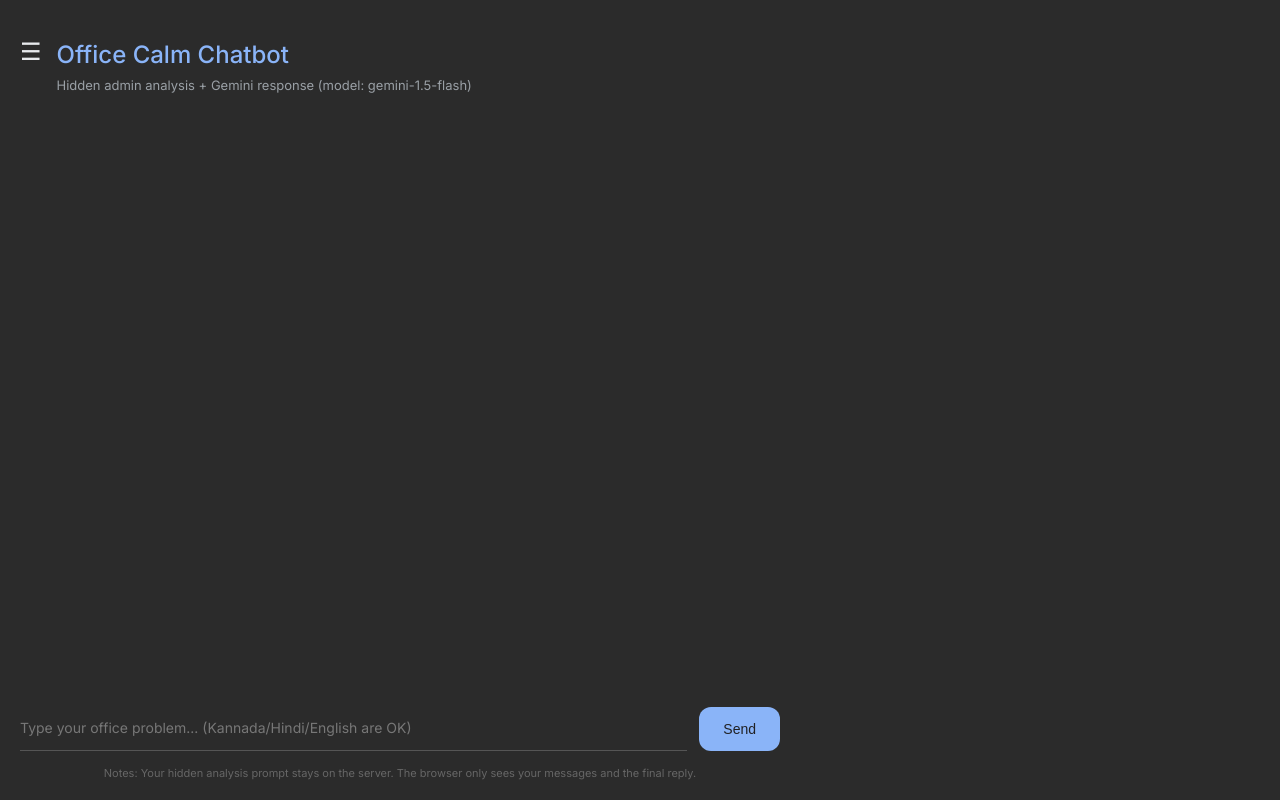
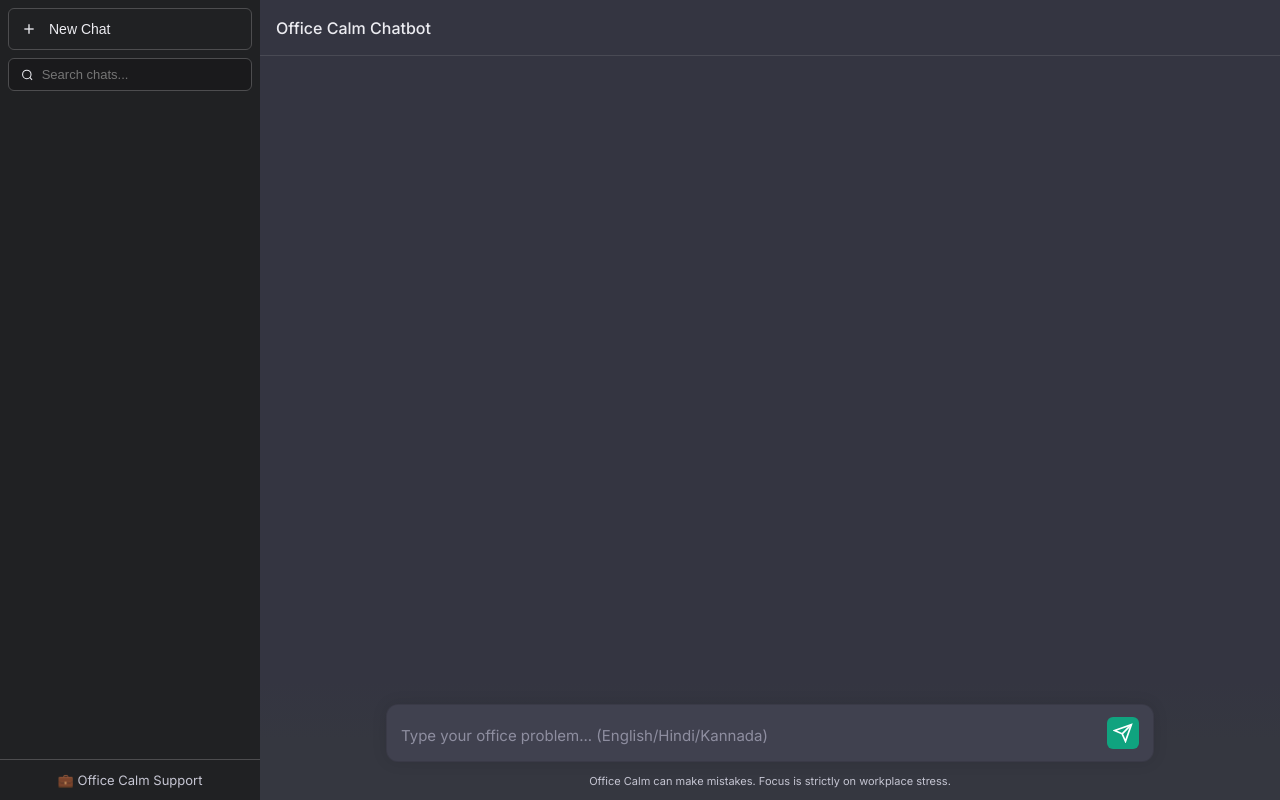
Before and after one commit to chandanpernaje/office-calm-chatbot, a FastAPI app: page / in a window 1280 px wide. Run offline with FastAPI, Linux system fonts and the light colour scheme; data that the repository does not hold is empty.

Commit message:
Redesign UI to proper chatbot style like ChatGPT

```diff
--- a/static/style.css
+++ b/static/style.css
@@ -1,16 +1,14 @@
 :root {
-  --bg-color: #2b2b2b;
-  --text-color: #e8eaed;
-  --title-color: #8ab4f8;
-  --sub-text: #9aa0a6;
-
-  --user-bg: #8ab4f8;
-  --user-color: #202124;
-
-  --bot-bg: #3c4043;
-  --bot-color: #e8eaed;
-
-  --input-bg: #202124;
+  --bg-color: #343541;
+  --bg-dark: #202123;
+  --bg-light: #444654;
+  --text-main: #ECECF1;
+  --text-muted: #C5C5D2;
+  --border-color: #4D4D4F;
+  --accent: #10A37F;
+  --user-bg: #343541;
+  --assistant-bg: #444654;
+  --sidebar-w: 260px;
 }
 
 * {
@@ -22,102 +20,104 @@
 body {
   font-family: 'Inter', system-ui, sans-serif;
   background-color: var(--bg-color);
-  color: var(--text-color);
+  color: var(--text-main);
   height: 100vh;
   display: flex;
   overflow: hidden;
 }
 
+.app-container {
+  display: flex;
+  width: 100%;
+  height: 100%;
+}
+
+/* Sidebar */
 .sidebar {
-  width: 260px;
-  background-color: #202124;
-  border-right: 1px solid #3c4043;
+  width: var(--sidebar-w);
+  background-color: var(--bg-dark);
   display: flex;
   flex-direction: column;
+  flex-shrink: 0;
   transition: transform 0.3s ease;
-  transform: translateX(-100%);
-  position: fixed;
-  height: 100vh;
   z-index: 1000;
 }
 
-.sidebar.open {
-  transform: translateX(0);
-}
-
-.sidebar-header {
-  padding: 20px;
-  border-bottom: 1px solid #3c4043;
-  display: flex;
-  flex-direction: column;
-  gap: 15px;
-}
-
-.sidebar-header h2 {
-  font-size: 16px;
-  font-weight: 500;
-  color: var(--text-color);
-}
-
-.search-history-input {
-  width: 100%;
-  background-color: transparent;
-  border: 1px solid #3c4043;
-  color: var(--text-color);
-  border-radius: 6px;
-  padding: 8px 12px;
-  font-size: 13px;
-  font-family: inherit;
-  outline: none;
-  transition: border-color 0.2s;
-}
-
-.search-history-input:focus {
-  border-color: var(--title-color);
+.sidebar-top {
+  padding: 8px;
 }
 
 .new-chat-btn {
-  background-color: transparent;
-  color: var(--title-color);
-  border: 1px solid var(--title-color);
-  padding: 6px 12px;
-  border-radius: 4px;
+  display: flex;
+  align-items: center;
+  gap: 12px;
+  width: 100%;
+  padding: 12px;
+  background: transparent;
+  color: var(--text-main);
+  border: 1px solid var(--border-color);
+  border-radius: 6px;
   cursor: pointer;
-  font-size: 13px;
-  transition: background-color 0.2s;
+  font-size: 14px;
+  transition: background 0.2s;
+  margin-bottom: 8px;
 }
 
 .new-chat-btn:hover {
-  background-color: rgba(138, 180, 248, 0.1);
+  background: rgba(255, 255, 255, 0.05);
+}
+
+.search-box {
+  display: flex;
+  align-items: center;
+  gap: 8px;
+  padding: 8px 12px;
+  background: rgba(0, 0, 0, 0.2);
+  border: 1px solid var(--border-color);
+  border-radius: 6px;
+}
+
+.search-box input {
+  background: transparent;
+  border: none;
+  color: var(--text-main);
+  outline: none;
+  font-size: 13px;
+  width: 100%;
 }
 
 .session-list {
   flex: 1;
   overflow-y: auto;
-  padding: 10px;
+  padding: 8px;
+  display: flex;
+  flex-direction: column;
+  gap: 4px;
 }
+
+.session-list::-webkit-scrollbar { width: 6px; }
+.session-list::-webkit-scrollbar-thumb { background: #555; border-radius: 4px; }
 
 .session-item {
   display: flex;
+  align-items: center;
   justify-content: space-between;
-  align-items: center;
-  padding: 12px;
+  padding: 10px 12px;
   border-radius: 6px;
   cursor: pointer;
-  transition: background-color 0.2s;
-  margin-bottom: 4px;
+  font-size: 14px;
+  transition: background 0.2s;
 }
 
 .session-item:hover {
-  background-color: #303134;
+  background: rgba(255, 255, 255, 0.05);
 }
 
 .session-item.active {
-  background-color: #3c4043;
+  background: rgba(255, 255, 255, 0.1);
 }
 
 .session-title {
-  font-size: 14px;
   white-space: nowrap;
   overflow: hidden;
   text-overflow: ellipsis;
@@ -127,10 +127,10 @@ body {
 .session-del {
   background: transparent;
   border: none;
-  color: #9aa0a6;
+  color: var(--text-muted);
   cursor: pointer;
   opacity: 0;
-  padding: 4px;
+  padding: 2px;
 }
 
 .session-item:hover .session-del {
@@ -138,162 +138,167 @@ body {
 }
 
 .session-del:hover {
-  color: #f28b82;
+  color: #ef4444;
 }
 
-#appContainer {
+.sidebar-bottom {
+  padding: 12px;
+  border-top: 1px solid var(--border-color);
+  font-size: 13px;
+  color: var(--text-muted);
+  text-align: center;
+}
+
+/* Main Content */
+.main-content {
   flex: 1;
   display: flex;
-  justify-content: center;
-  transition: margin-left 0.3s ease;
-}
-
-.app-container {
-  width: 100%;
-  max-width: 800px;
-  height: 100vh;
-  display: flex;
   flex-direction: column;
-  padding: 40px 20px 20px;
+  position: relative;
+  min-width: 0;
 }
 
 .header {
-  margin-bottom: 30px;
+  height: 56px;
   display: flex;
-  align-items: flex-start;
-  gap: 15px;
+  align-items: center;
+  padding: 0 16px;
+  border-bottom: 1px solid rgba(255, 255, 255, 0.1);
+  color: var(--text-main);
 }
 
 .menu-btn {
+  display: none;
   background: transparent;
   border: none;
-  color: var(--text-color);
-  font-size: 24px;
+  color: var(--text-main);
   cursor: pointer;
-  padding: 0;
-  margin-top: -2px;
+  padding: 8px;
+  margin-right: 12px;
 }
 
-.header-titles {
-  display: flex;
-  flex-direction: column;
-}
-
-.title {
-  color: var(--title-color);
-  font-size: 24px;
+.header-title {
   font-weight: 500;
-  margin-bottom: 8px;
-}
-
-.subtitle {
-  color: var(--sub-text);
-  font-size: 13px;
+  font-size: 16px;
 }
 
 .chat-container {
   flex: 1;
   overflow-y: auto;
-  display: flex;
-  flex-direction: column;
-  gap: 20px;
-  padding-bottom: 20px;
 }
 
 .chat-container::-webkit-scrollbar { width: 6px; }
-.chat-container::-webkit-scrollbar-thumb { background: #555; border-radius: 4px; }
+.chat-container::-webkit-scrollbar-thumb { background: #555; }
 
-.message-wrapper {
+.message-row {
+  padding: 24px;
   display: flex;
+  justify-content: center;
   width: 100%;
 }
 
-.message-wrapper.user {
-  justify-content: flex-end;
+.message-row.user {
+  background-color: var(--user-bg);
 }
 
-.message-wrapper.assistant {
-  justify-content: flex-start;
+.message-row.assistant {
+  background-color: var(--assistant-bg);
 }
 
-.bubble {
-  max-width: 80%;
-  padding: 12px 18px;
-  border-radius: 18px;
-  font-size: 15px;
-  line-height: 1.5;
-  white-space: pre-wrap;
-  word-break: break-word;
+.avatar {
+  width: 30px;
+  height: 30px;
+  border-radius: 4px;
+  display: flex;
+  align-items: center;
+  justify-content: center;
+  font-size: 12px;
+  font-weight: 600;
+  flex-shrink: 0;
+  margin-right: 20px;
 }
 
-.bubble.user {
-  background-color: var(--user-bg);
-  color: var(--user-color);
-  border-bottom-right-radius: 4px;
+.message-row.user .avatar {
+  background-color: #5436DA;
 }
 
-.bubble.assistant {
-  background-color: var(--bot-bg);
-  color: var(--bot-color);
-  border-bottom-left-radius: 4px;
+.message-row.assistant .avatar {
+  background-color: var(--accent);
 }
 
-.thinking-text {
-  color: var(--sub-text);
-  font-size: 14px;
-  font-style: italic;
-  padding: 12px 18px;
+.message-content {
+  flex: 1;
+  max-width: 768px;
+  font-size: 15px;
+  line-height: 1.6;
+  white-space: pre-wrap;
+  word-wrap: break-word;
 }
 
-.input-container {
-  margin-top: 10px;
+.message-row.thinking .message-content {
+  font-style: italic;
+  color: var(--text-muted);
+}
+
+/* Input Area */
+.input-area {
+  padding: 24px 24px 12px;
+  background-image: linear-gradient(180deg, rgba(53, 55, 64, 0), #353740 50%);
   display: flex;
   flex-direction: column;
   align-items: center;
 }
 
 .input-form {
+  position: relative;
+  width: 100%;
+  max-width: 768px;
   display: flex;
-  width: 100%;
-  gap: 12px;
-  margin-bottom: 15px;
+  align-items: flex-end;
+  background-color: #40414F;
+  border: 1px solid rgba(0, 0, 0, 0.1);
+  border-radius: 12px;
+  box-shadow: 0 0 15px rgba(0, 0, 0, 0.1);
+  padding: 12px 14px;
+}
+
+.input-form:focus-within {
+  border-color: rgba(255, 255, 255, 0.2);
 }
 
 textarea {
   flex: 1;
-  background-color: var(--bg-color);
-  color: var(--text-color);
+  background: transparent;
   border: none;
-  border-bottom: 1px solid #555;
-  padding: 12px 0;
+  color: var(--text-main);
   font-family: inherit;
-  font-size: 14px;
+  font-size: 15px;
   resize: none;
   outline: none;
-  min-height: 44px;
-  max-height: 120px;
+  min-height: 24px;
+  max-height: 200px;
+  padding: 0;
+  margin-right: 12px;
+  line-height: 1.5;
 }
 
 textarea::placeholder {
-  color: #777;
-}
-
-textarea:focus {
-  border-bottom: 1px solid var(--title-color);
+  color: #8E8EA0;
 }
 
 button[type="submit"] {
-  background-color: var(--user-bg);
-  color: var(--user-color);
+  background-color: var(--accent);
+  color: white;
   border: none;
-  border-radius: 12px;
-  padding: 0 24px;
-  font-weight: 500;
-  font-size: 14px;
+  border-radius: 6px;
+  width: 32px;
+  height: 32px;
+  display: flex;
+  align-items: center;
+  justify-content: center;
   cursor: pointer;
   transition: opacity 0.2s;
-  height: 44px;
-  align-self: flex-end;
+  flex-shrink: 0;
 }
 
 button[type="submit"]:hover {
@@ -301,12 +306,42 @@ button[type="submit"]:hover {
 }
 
 button[type="submit"]:disabled {
-  opacity: 0.5;
+  background-color: transparent;
+  color: var(--text-muted);
   cursor: not-allowed;
 }
 
 .footer-note {
-  color: #666;
   font-size: 11px;
+  color: var(--text-muted);
+  margin-top: 12px;
   text-align: center;
 }
+
+/* Mobile */
+@media (max-width: 768px) {
+  .sidebar {
+    position: fixed;
+    height: 100vh;
+    left: 0;
+    top: 0;
+    transform: translateX(-100%);
+  }
+
+  .sidebar.open {
+    transform: translateX(0);
+    box-shadow: 0 0 20px rgba(0, 0, 0, 0.5);
+  }
+
+  .menu-btn {
+    display: block;
+  }
+
+  .message-row {
+    padding: 16px;
+  }
+
+  .input-area {
+    padding: 12px 12px 8px;
+  }
+}
--- a/templates/index.html
+++ b/templates/index.html
@@ -8,36 +8,48 @@
   <link href="https://fonts.googleapis.com/css2?family=Inter:wght@400;500;600&display=swap" rel="stylesheet">
 </head>
 <body>
+  <div class="app-container">
     <!-- Sidebar -->
-  <div class="sidebar" id="sidebar">
-    <div class="sidebar-header">
-      <div style="display: flex; justify-content: space-between; align-items: center; width: 100%;">
-        <h2>Chat History</h2>
-        <button class="new-chat-btn" id="newChatBtn">New Chat</button>
+    <nav class="sidebar" id="sidebar">
+      <div class="sidebar-top">
+        <button class="new-chat-btn" id="newChatBtn">
+          <svg width="16" height="16" viewBox="0 0 24 24" fill="none" stroke="currentColor" stroke-width="2"><line x1="12" y1="5" x2="12" y2="19"/><line x1="5" y1="12" x2="19" y2="12"/></svg>
+          New Chat
+        </button>
+        <div class="search-box">
+          <svg width="14" height="14" viewBox="0 0 24 24" fill="none" stroke="currentColor" stroke-width="2"><circle cx="11" cy="11" r="8"/><line x1="21" y1="21" x2="16.65" y2="16.65"/></svg>
+          <input type="text" id="searchHistory" placeholder="Search chats..." autocomplete="off">
         </div>
-      <input type="text" id="searchHistory" class="search-history-input" placeholder="Search history..." autocomplete="off">
-    </div>
-    <div class="session-list" id="sessionList"></div>
       </div>
 
-  <div class="app-container" id="appContainer">
+      <div class="session-list" id="sessionList"></div>
+
+      <div class="sidebar-bottom">
+        <p>💼 Office Calm Support</p>
+      </div>
+    </nav>
+
+    <!-- Main Content -->
+    <main class="main-content">
       <header class="header">
-      <button class="menu-btn" id="menuBtn">☰</button>
-      <div class="header-titles">
-        <h1 class="title">Office Calm Chatbot</h1>
-        <p class="subtitle">Hidden admin analysis + Gemini response (model: {{ model | default('gemini-1.5-flash') }})</p>
-      </div>
+        <button class="menu-btn" id="menuBtn">
+          <svg width="24" height="24" viewBox="0 0 24 24" fill="none" stroke="currentColor" stroke-width="2"><line x1="3" y1="12" x2="21" y2="12"/><line x1="3" y1="6" x2="21" y2="6"/><line x1="3" y1="18" x2="21" y2="18"/></svg>
+        </button>
+        <div class="header-title">Office Calm Chatbot</div>
       </header>
 
       <div class="chat-container" id="chat"></div>
 
-    <div class="input-container">
-      <form id="form" class="input-form" autocomplete="off">
-        <textarea id="msg" placeholder="Type your office problem... (Kannada/Hindi/English are OK)" rows="1" required></textarea>
-        <button type="submit" id="sendBtn">Send</button>
+      <div class="input-area">
+        <form id="form" class="input-form">
+          <textarea id="msg" placeholder="Type your office problem... (English/Hindi/Kannada)" rows="1" required></textarea>
+          <button type="submit" id="sendBtn">
+            <svg width="20" height="20" viewBox="0 0 24 24" fill="none" stroke="currentColor" stroke-width="2"><line x1="22" y1="2" x2="11" y2="13"/><polygon points="22 2 15 22 11 13 2 9 22 2"/></svg>
+          </button>
         </form>
-      <p class="footer-note">Notes: Your hidden analysis prompt stays on the server. The browser only sees your messages and the final reply.</p>
+        <p class="footer-note">Office Calm can make mistakes. Focus is strictly on workplace stress.</p>
       </div>
+    </main>
   </div>
 
   <script>
@@ -71,7 +83,7 @@
     // Auto-resize textarea
     msgEl.addEventListener("input", () => {
       msgEl.style.height = "auto";
-      msgEl.style.height = Math.min(msgEl.scrollHeight, 120) + "px";
+      msgEl.style.height = Math.min(msgEl.scrollHeight, 200) + "px";
     });
 
     // Enter to send
@@ -83,17 +95,22 @@
     });
 
     function addBubble(role, text) {
-      const wrapper = document.createElement("div");
-      wrapper.className = `message-wrapper ${role}`;
+      const row = document.createElement("div");
+      row.className = `message-row ${role}`;
 
-      const bubble = document.createElement("div");
-      bubble.className = `bubble ${role}`;
-      bubble.textContent = text;
+      const avatar = document.createElement("div");
+      avatar.className = "avatar";
+      avatar.textContent = role === "user" ? "You" : "OC";
 
-      wrapper.appendChild(bubble);
-      chatEl.appendChild(wrapper);
+      const content = document.createElement("div");
+      content.className = "message-content";
+      content.textContent = text;
+
+      row.appendChild(avatar);
+      row.appendChild(content);
+      chatEl.appendChild(row);
       chatEl.scrollTop = chatEl.scrollHeight;
-      return wrapper;
+      return row;
     }
 
     async function loadSessions() {
@@ -113,7 +130,7 @@
 
             const delBtn = document.createElement("button");
             delBtn.className = "session-del";
-            delBtn.textContent = "✕";
+            delBtn.innerHTML = '<svg width="14" height="14" viewBox="0 0 24 24" fill="none" stroke="currentColor" stroke-width="2"><polyline points="3 6 5 6 21 6"/><path d="M19 6v14a2 2 0 0 1-2 2H7a2 2 0 0 1-2-2V6m3 0V4a2 2 0 0 1 2-2h4a2 2 0 0 1 2 2v2"/></svg>';
             delBtn.onclick = async (ev) => {
               ev.stopPropagation();
               if(confirm("Delete this chat?")) {
@@ -128,7 +145,12 @@
 
             div.appendChild(titleSpan);
             div.appendChild(delBtn);
-            div.onclick = () => loadSession(s.session_id);
+            div.onclick = () => {
+              loadSession(s.session_id);
+              if (window.innerWidth <= 768) {
+                sidebar.classList.remove("open");
+              }
+            };
             sessionList.appendChild(div);
           });
         }
@@ -140,7 +162,6 @@
     async function loadSession(sessionId) {
       currentSessionId = sessionId;
       chatEl.innerHTML = "";
-      sidebar.classList.remove("open");
       loadSessions(); // update active state
       try {
         const histRes = await fetch(`/api/sessions/${sessionId}/history`);
@@ -160,8 +181,10 @@
     function startNewChat() {
       currentSessionId = null;
       chatEl.innerHTML = "";
+      loadSessions();
+      if (window.innerWidth <= 768) {
         sidebar.classList.remove("open");
-      loadSessions();
+      }
     }
 
     newChatBtn.addEventListener("click", startNewChat);
@@ -176,13 +199,10 @@
 
       addBubble("user", text);
 
-      const thinkingWrapper = document.createElement("div");
-      thinkingWrapper.className = "message-wrapper assistant thinking-wrapper";
-      const thinkingText = document.createElement("div");
-      thinkingText.className = "thinking-text";
-      thinkingText.textContent = "Thinking...";
-      thinkingWrapper.appendChild(thinkingText);
-      chatEl.appendChild(thinkingWrapper);
+      const thinkingRow = document.createElement("div");
+      thinkingRow.className = "message-row assistant thinking";
+      thinkingRow.innerHTML = '<div class="avatar">OC</div><div class="message-content">Thinking...</div>';
+      chatEl.appendChild(thinkingRow);
       chatEl.scrollTop = chatEl.scrollHeight;
 
       sendBtn.disabled = true;
@@ -197,7 +217,7 @@
           })
         });
         const data = await res.json();
-        thinkingWrapper.remove();
+        thinkingRow.remove();
 
         if (data.session_id) currentSessionId = data.session_id;
         loadSessions(); // refresh the list to show new chat title
@@ -208,7 +228,7 @@
           addBubble("assistant", data.reply);
         }
       } catch (err) {
-        thinkingWrapper.remove();
+        thinkingRow.remove();
         addBubble("assistant", "Connection error.");
       } finally {
         sendBtn.disabled = false;
```
Lines whose indentation alone changed are shown as unchanged.
